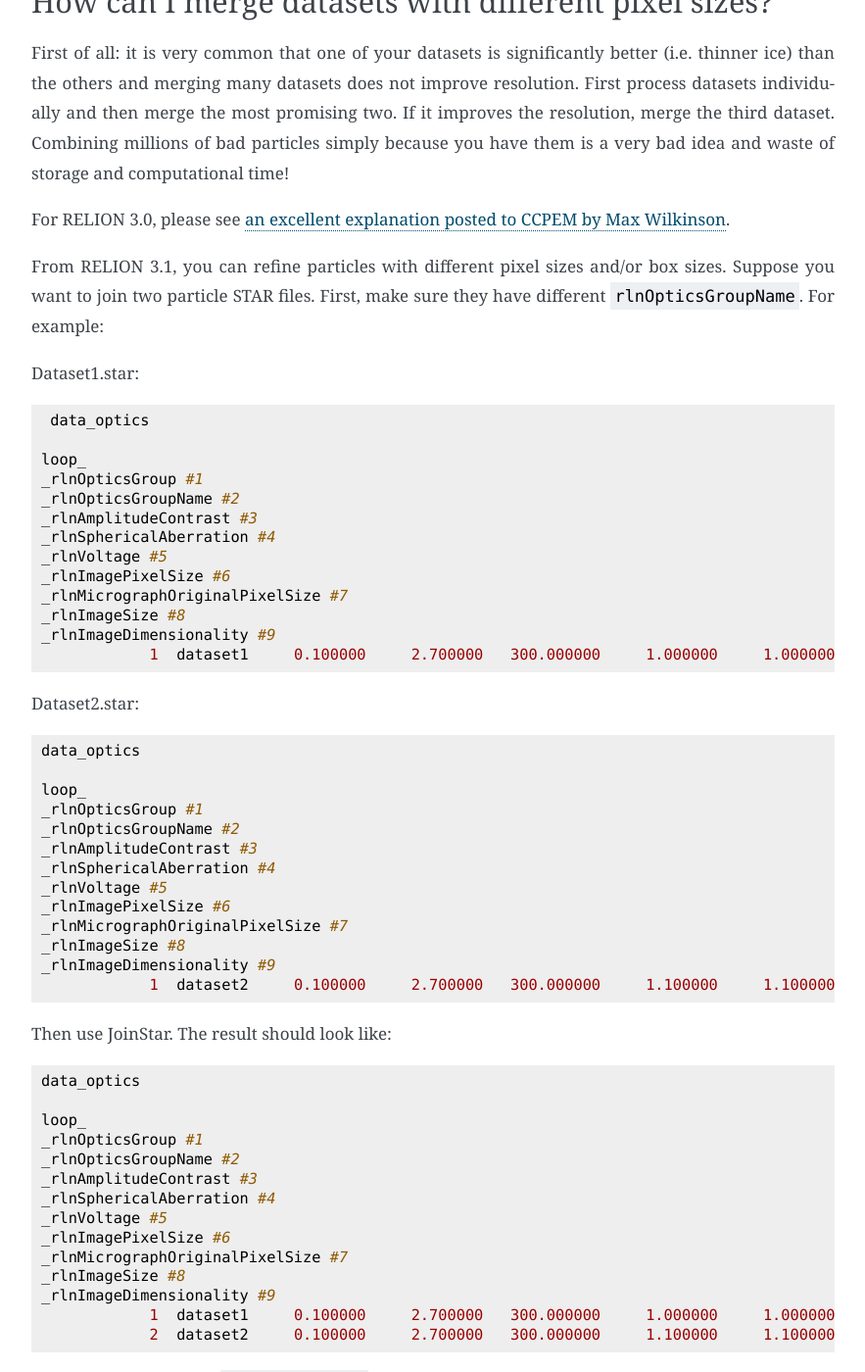
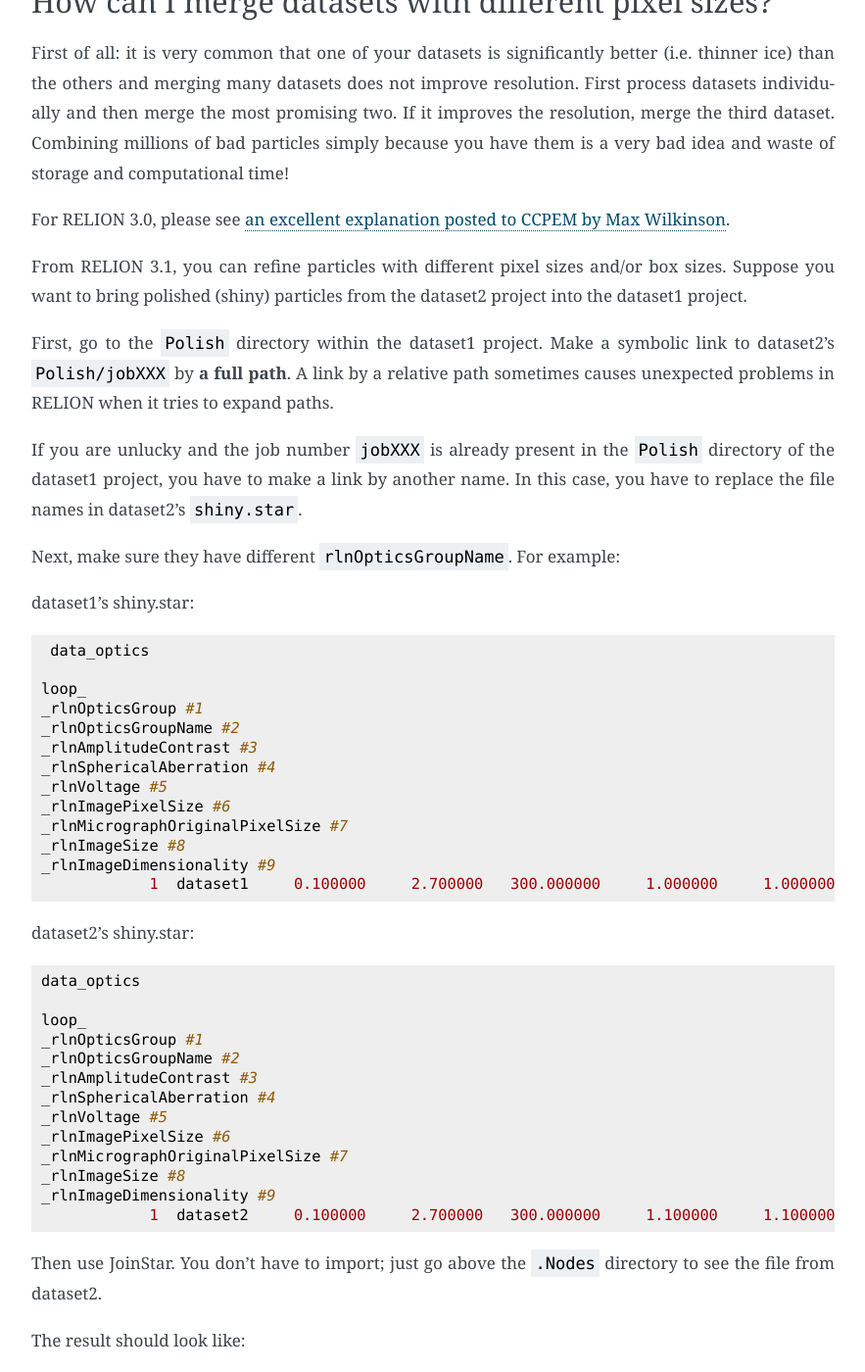
Before and after one commit to 3dem/relion-documents, a Sphinx documentation site: the page built from source/Reference/PixelSizeIssues.rst, in a window 1280 px wide and 1400 px high, scrolled down 3329 px. Shown: the whole window at 98% size, without its empty margins (308-1191 px from the left). Built offline with Sphinx 7.4.7, drawn with Linux system fonts in a browser that asks for light colours; some of the changed text lies outside the part shown.

Commit message:
How to merge datasets and warnings about links

```diff
--- a/source/Reference/MovieCompression.rst
+++ b/source/Reference/MovieCompression.rst
@@ -31,6 +31,8 @@ Typically, one can reduce the size to about 50 to 60 % of the original movie by
 The LZW filter is faster but gives larger files.
 
 By converting to TIFF from EER, you can avoid this blob convolution. Keep reading below.
+
+.. _eer_movies:
 
 Falcon4 EER
 -----------
@@ -332,6 +334,8 @@ If we round them to nearest integers, the output can be saved as integers, not f
 Since the number of defects are very small (1000 to 5000 out of 14 million pixels in K2) and their values are not very accurate anyway, such a slightly-lossy compression scheme probably do not hurt the resolution.
 Implementation and verification of such a strategy is on our TODO list.
 
+.. _compressed_movies:
+
 Compressed MRC files
 --------------------
 
--- a/source/Reference/PixelSizeIssues.rst
+++ b/source/Reference/PixelSizeIssues.rst
@@ -78,11 +78,17 @@ Combining millions of bad particles simply because you have them is a very bad i
 For RELION 3.0, please see `an excellent explanation posted to CCPEM by Max Wilkinson <https://www.jiscmail.ac.uk/cgi-bin/webadmin?A2=CCPEM;fd0e7fab.1810>`_.
 
 From RELION 3.1, you can refine particles with different pixel sizes and/or box sizes.
-Suppose you want to join two particle STAR files.
-First, make sure they have different ``rlnOpticsGroupName``.
+Suppose you want to bring polished (shiny) particles from the dataset2 project into the dataset1 project.
+
+First, go to the ``Polish`` directory within the dataset1 project.
+Make a symbolic link to dataset2's ``Polish/jobXXX`` by **a full path**. A link by a relative path sometimes causes unexpected problems in RELION when it tries to expand paths.
+
+If you are unlucky and the job number ``jobXXX`` is already present in the ``Polish`` directory of the dataset1 project, you have to make a link by another name. In this case, you have to replace the file names in dataset2's ``shiny.star``.
+
+Next, make sure they have different ``rlnOpticsGroupName``.
 For example:
 
-Dataset1.star::
+dataset1's shiny.star::
 
      data_optics
 
@@ -99,7 +105,7 @@ Dataset1.star::
                 1  dataset1     0.100000     2.700000   300.000000     1.000000     1.000000          140            2
 
 
-Dataset2.star::
+dataset2's shiny.star::
 
     data_optics
 
@@ -116,6 +122,8 @@ Dataset2.star::
                 1  dataset2     0.100000     2.700000   300.000000     1.100000     1.100000          128            2
 
 Then use JoinStar.
+You don't have to import; just go above the ``.Nodes`` directory to see the file from dataset2.
+
 The result should look like::
 
     data_optics
@@ -136,8 +144,7 @@ The result should look like::
 Note that the dataset2's ``rlnOpticsGroup`` has been re-numbered to 2.
 
 If two datasets came from different detectors and/or had very different pixel sizes, you might want to apply MTF correction during refinement.
-To do this, add two more columns: ``rlnMtfFileName`` to specify the MTF STAR file (the path is relative to the project directory) and ``rlnMicrographOriginalPixelSize`` to specify the detector pixel size (i.e.
-before down-sampling during extraction).
+To do this, add two more columns: ``rlnMtfFileName`` to specify the MTF STAR file (the path is relative to the project directory) and ``rlnMicrographOriginalPixelSize`` to specify the detector pixel size (i.e. before down-sampling during extraction).
 
 Refine this combined dataset.
 For a reference and mask, you must use the pixel size and box size of the first optics group (or use ``--trust_ref_size`` option).
@@ -149,6 +156,8 @@ Then run Refine3D again.
 The **absolute** pixel size of the output can drift a bit.
 It needs to be calibrated against atomic models.
 
+You can do similar things for other job types as long as you make all relevant paths consistent.
+For example, to run Polish in a new project directory, you have to make sure the paths to raw movies, the gain reference and the motion correction job are valid as well as paths to the particles and the references.
 For Polishing, do **NOT** merge MotionCorr STAR files.
 First, run Polishing on one of the MotionCorr STAR files with ``run_data.star`` that contains all particles.
 This will process and write only particles from micrographs present in the given MotionCorr STAR file.
--- a/source/SPA_tutorial/Preprocessing.rst
+++ b/source/SPA_tutorial/Preprocessing.rst
@@ -12,7 +12,11 @@ We'll call this the project directory. **It is important to always launch the RE
 We like to call this directory ``Movies/`` if all movies are in one directory, or for example ``Movies/15jan16/`` and ``Movies/23jan16/`` if they are in different directories (e.g. because they were collected on different dates).
 If for some reason you do not want to place your movies inside the |RELION| project directory, then inside the project directory you can also make a symbolic link to the directory where your movies are stored.
 
-Single-image micrographs should have a ``.mrc`` extension, movies can have a ``.mrc``, ``.mrcs``, ``.tif``, ``.tiff`` or ``.eer`` extension.
+.. warning::
+    Symbolic links must be made by an absolute path (e.g. ``/storage/data/15jan16``). Use of relative paths (e.g. ``../../storage/data/15jan16``) will cause problems in later steps.
+
+Single-image micrographs should have a ``.mrc`` extension, while movies can have a ``.mrc``, ``.mrcs``, ``.tif``, ``.tiff`` or ``.eer`` extension.
+For EER movies, see :ref:`this <eer_movies>` for the details. RELION 5.0 can also read :ref:`compressed movies <compressed_movies>`.
 When you unpacked the tutorial test data, the (``Movies/``) directory was created.
 It should contain 24 movies in compressed TIFF format, a gain-reference file (``gain.mrc``) and a ``NOTES`` file with information about the experiment.
 
```
